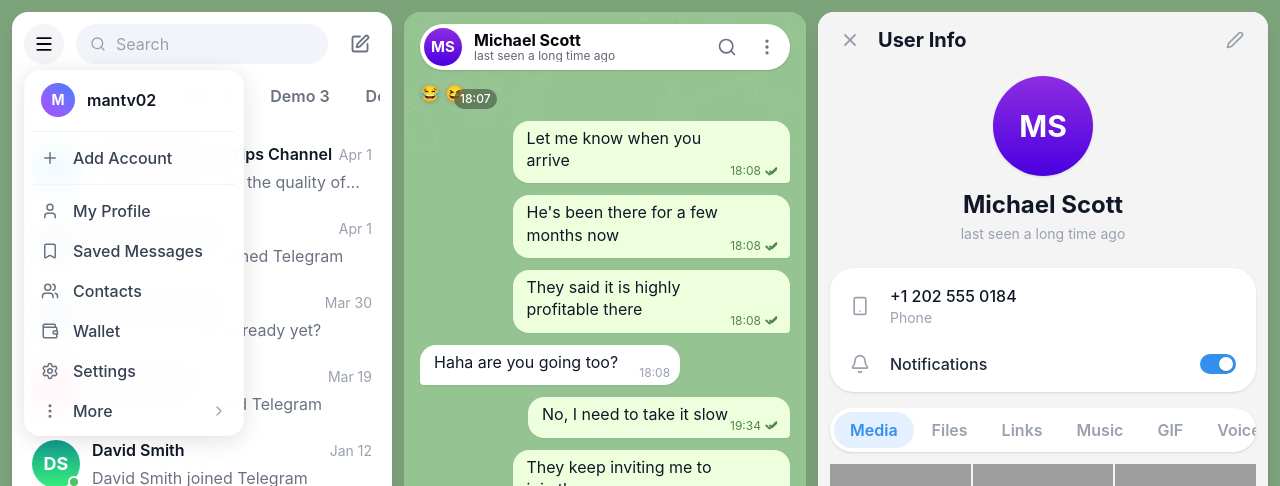
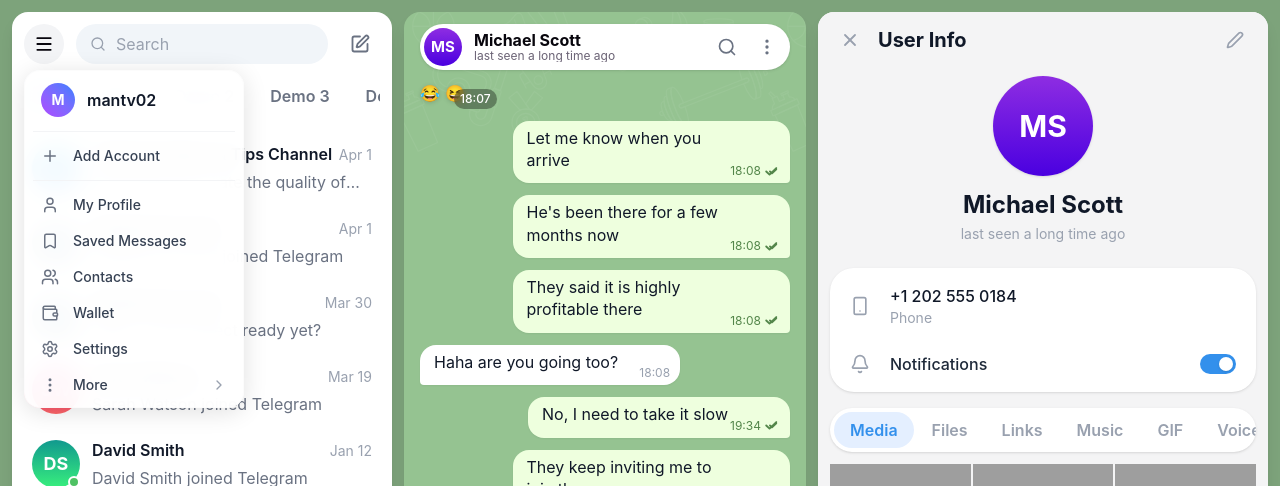
Before and after one commit to mankhb2k/telegram-clone-react-ui, a React (Vite) app: page / in a window 1280 px wide. Both pictures are taken after a click on the button 44 px from the left and 44 px from the top of the page. Shown: the top 486 px of the page. Built offline with nearby package versions, Linux system fonts and the light colour scheme; grey boxes are pictures that could not be loaded.

Commit message:
style: reduce Dropdown and Submenu font size from text-md to text-sm

```diff
--- a/src/components/ui/Dropdown/Dropdown.tsx
+++ b/src/components/ui/Dropdown/Dropdown.tsx
@@ -32,7 +32,7 @@
           align === "right"
             ? "right-0 origin-top-right"
             : "left-0 origin-top-left"
-        } z-50 w-[220px] bg-white/95 backdrop-blur-md rounded-dropdown shadow-[0_4px_24px_rgba(0,0,0,0.12)] border border-gray-100/30 p-[4px] text-md text-gray-600 text-left font-medium animate-in fade-in zoom-in-95 duration-100 select-none ${className}`}
+        } z-50 w-[220px] bg-white/95 backdrop-blur-md rounded-dropdown shadow-[0_4px_24px_rgba(0,0,0,0.12)] border border-gray-100/30 p-[4px] text-sm text-gray-600 text-left font-medium animate-in fade-in zoom-in-95 duration-100 select-none ${className}`}
       >
         {children}
       </div>
@@ -155,7 +155,7 @@
 
   return (
     <div
-      className={`absolute left-[calc(100%-8px)] top-[-4px] z-50 w-[200px] bg-white/95 backdrop-blur-md rounded-dropdown shadow-[0_4px_24px_rgba(0,0,0,0.12)] border border-gray-100/30 p-[4px] text-md text-gray-600 text-left font-medium animate-in fade-in zoom-in-95 duration-100 select-none ${className}`}
+      className={`absolute left-[calc(100%-8px)] top-[-4px] z-50 w-[200px] bg-white/95 backdrop-blur-md rounded-dropdown shadow-[0_4px_24px_rgba(0,0,0,0.12)] border border-gray-100/30 p-[4px] text-sm text-gray-600 text-left font-medium animate-in fade-in zoom-in-95 duration-100 select-none ${className}`}
     >
       {children}
     </div>
```
